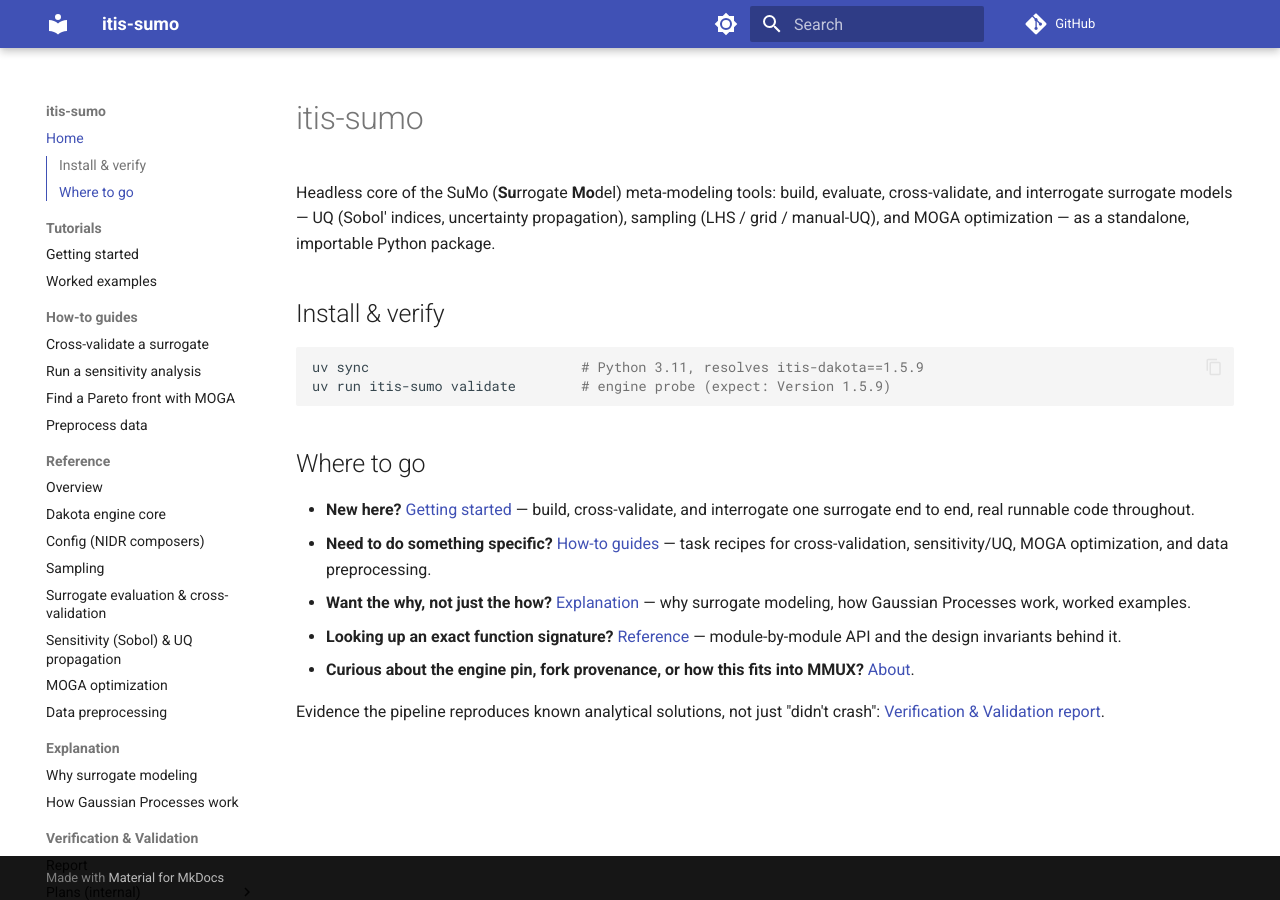
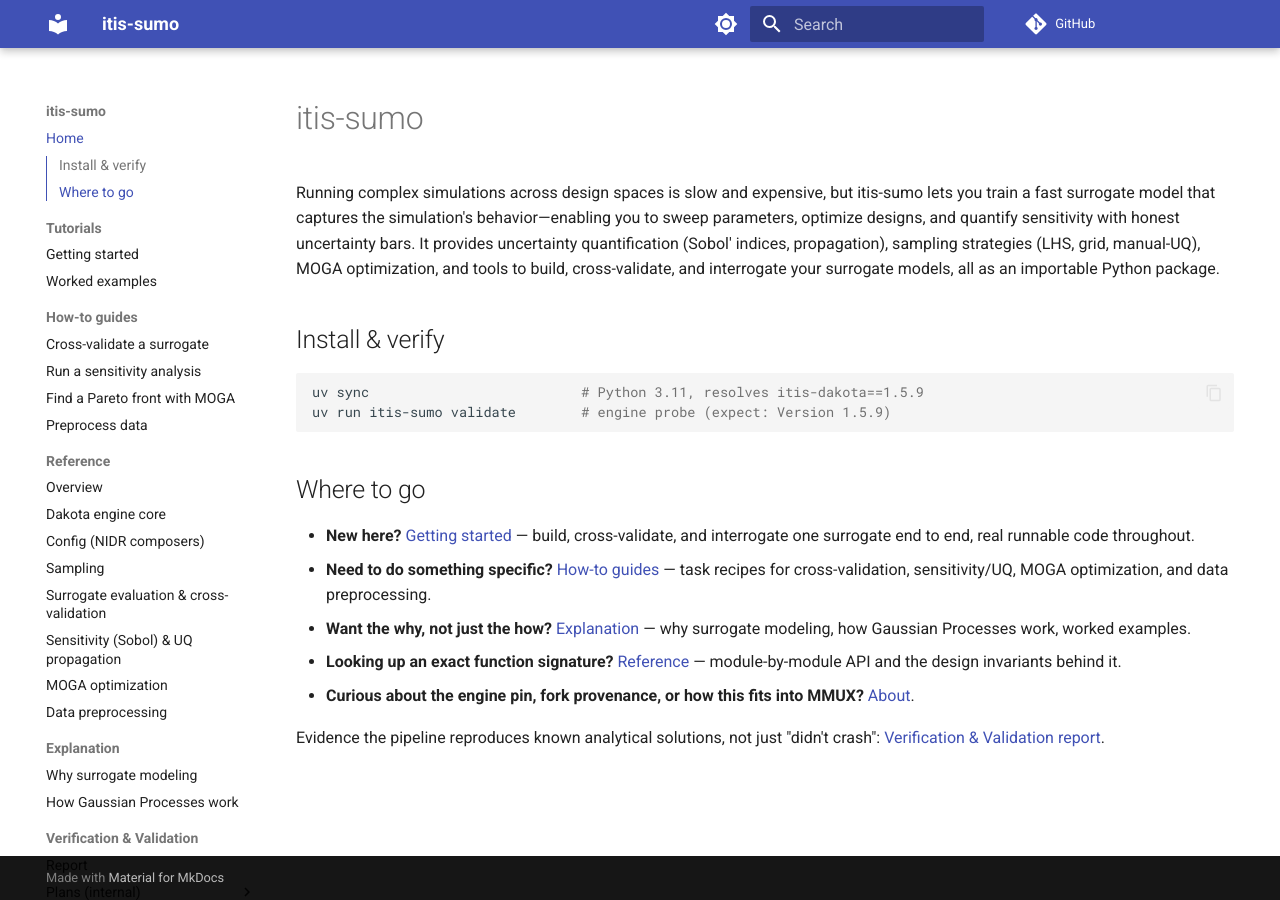
Before and after one commit to ITISFoundation/itis-sumo, an MkDocs documentation site: the page built from docs/index.md, in a window 1280 px wide. Built offline with MkDocs 1.6.1 and Material for MkDocs 9.7.7, drawn with Linux system fonts in a browser that asks for light colours; comment, search, counter and statistics services are not loaded.

Commit message:
docs: TD1ef lead docs/index.md with problem/payoff before jargon
Co-Authored-By: Claude Sonnet 5 <noreply@anthropic.com>

```diff
--- a/docs/index.md
+++ b/docs/index.md
@@ -1,9 +1,6 @@
 # itis-sumo
 
-Headless core of the SuMo (**Su**rrogate **Mo**del) meta-modeling tools: build,
-evaluate, cross-validate, and interrogate surrogate models — UQ (Sobol'
-indices, uncertainty propagation), sampling (LHS / grid / manual-UQ), and
-MOGA optimization — as a standalone, importable Python package.
+Running complex simulations across design spaces is slow and expensive, but itis-sumo lets you train a fast surrogate model that captures the simulation's behavior—enabling you to sweep parameters, optimize designs, and quantify sensitivity with honest uncertainty bars. It provides uncertainty quantification (Sobol' indices, propagation), sampling strategies (LHS, grid, manual-UQ), MOGA optimization, and tools to build, cross-validate, and interrogate your surrogate models, all as an importable Python package.
 
 ## Install & verify
 
```
Also changed, not shown: DOCS_SPEC.md (added, +43 -0 lines).
